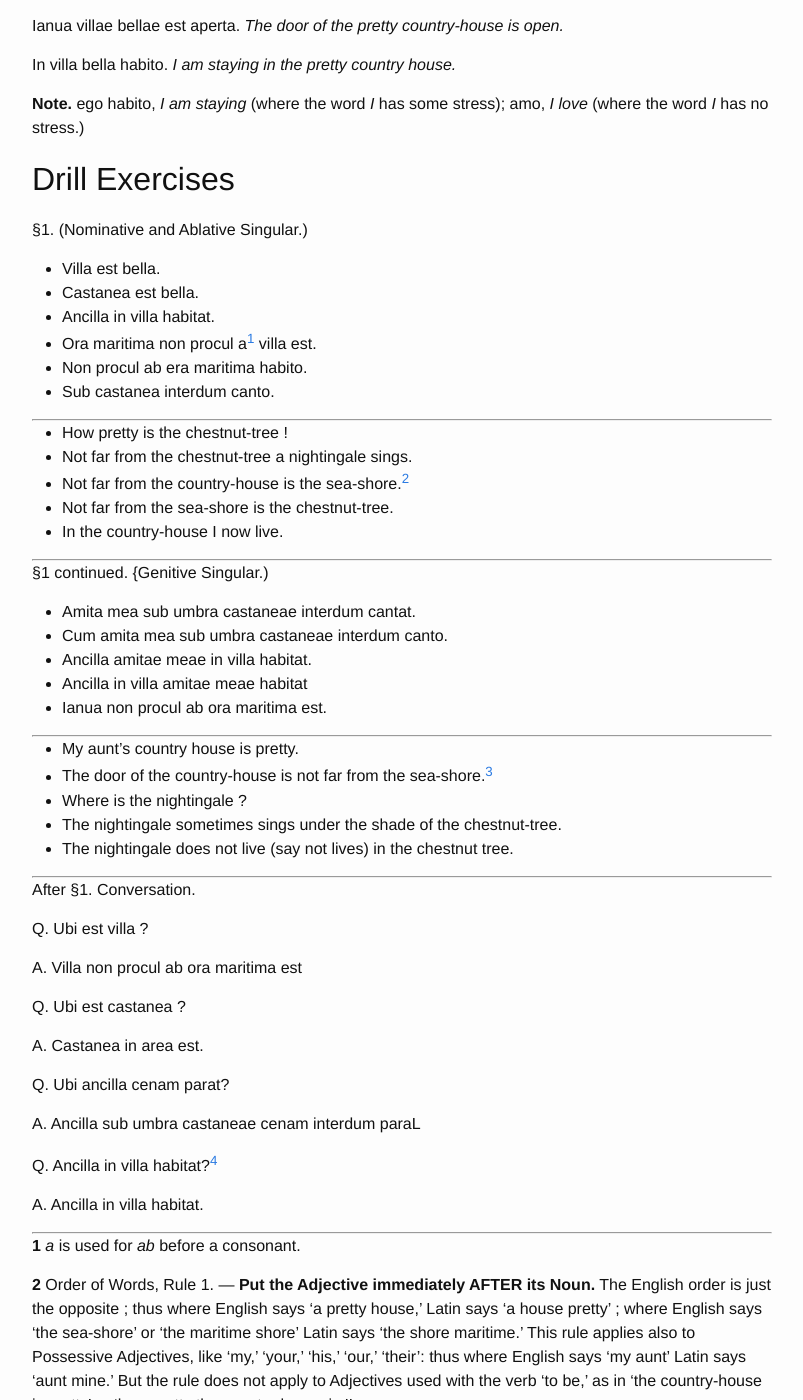
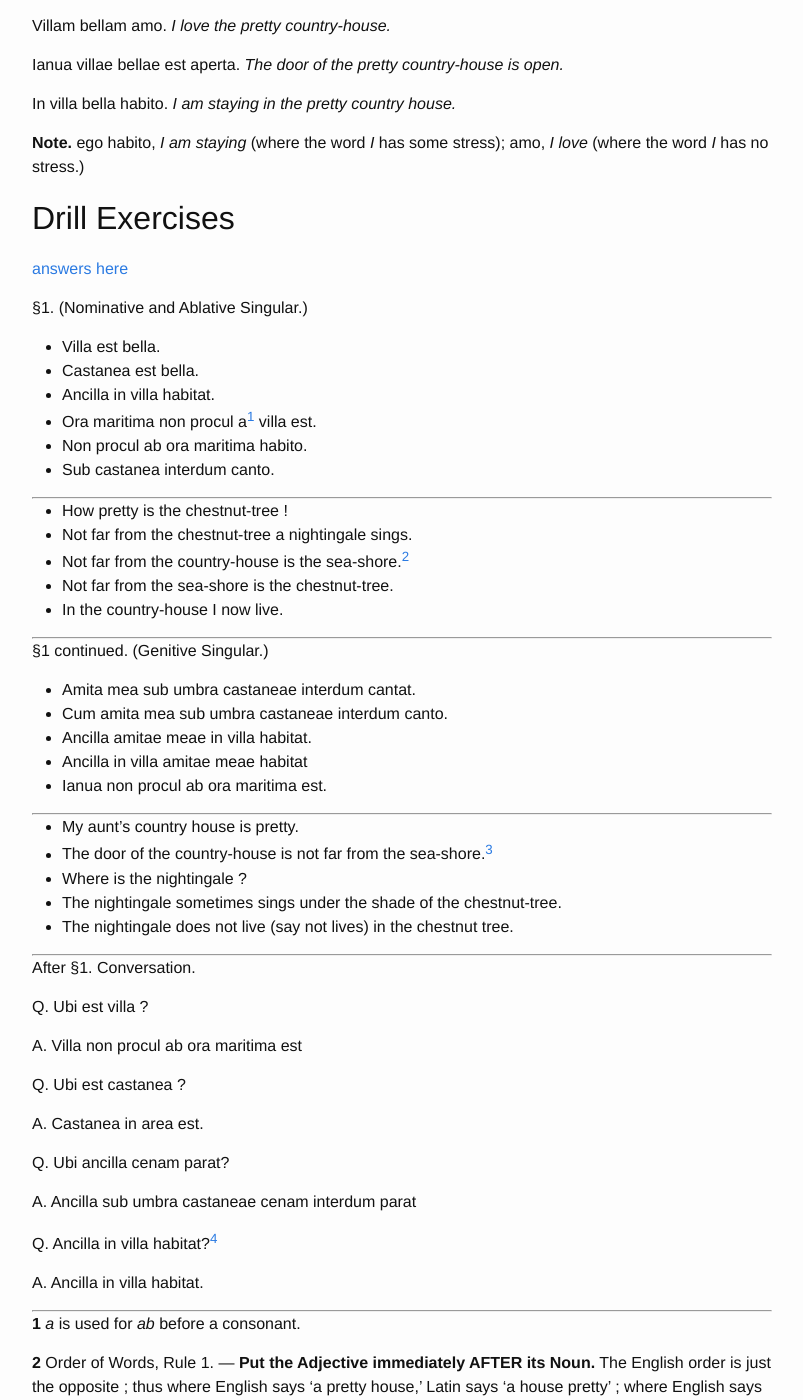
Before and after one commit to veromary/oramaritima, a Jekyll site: the page built from section/01.md, in a window 1280 px wide and 1400 px high, scrolled down 1964 px. Shown: the whole window, without its empty margins (238-1041 px from the left). Built offline with Jekyll 4.4.1, drawn with Linux system fonts in a browser that asks for light colours; some of the changed text lies outside the part shown.

Commit message:
more stuff - gloss

```diff
--- /dev/null
+++ b/_data/navigation.yml
@@ -0,0 +1,4 @@
+# Site navigation links
+
+- title: About
+  url: /about
--- a/_includes/head.html
+++ b/_includes/head.html
@@ -9,4 +9,8 @@
   <link rel="stylesheet" href="{{ "/css/main.css" | prepend: site.baseurl }}">
   <link rel="canonical" href="{{ page.url | replace:'index.html','' | prepend: site.baseurl | prepend: site.url }}">
   <link rel="alternate" type="application/rss+xml" title="{{ site.title }}" href="{{ "/feed.xml" | prepend: site.baseurl | prepend: site.url }}">
-</head>
+    {% if page.gloss %}
+<link rel="stylesheet" href="//cdn.jsdelivr.net/leipzig/latest/leipzig.min.css">
+<script src="//cdn.jsdelivr.net/leipzig/latest/leipzig.min.js"></script>
+    {% endif %}
+ </head>
--- a/_includes/header.html
+++ b/_includes/header.html
@@ -14,7 +14,7 @@
       </a>
 
       <div class="trigger">
-        {% for my_page in site.pages %}
+        {% for my_page in site.data.navigation %}
           {% if my_page.title %}
           <a class="page-link" href="{{ my_page.url | prepend: site.baseurl }}">{{ my_page.title }}</a>
           {% endif %}
--- a/section/01.md
+++ b/section/01.md
@@ -75,13 +77,15 @@
 
 # Drill Exercises
 
+[answers here]({{ site.url }}{{ site.baseurl }}/answers/01/)
+
 §1. (Nominative and Ablative Singular.)
 
 * Villa est bella.
 * Castanea est bella.
 * Ancilla in villa habitat.
 * Ora maritima non procul a[<sup>1</sup>](#footnote1) villa est.
-* Non procul ab era maritima habito.
+* Non procul ab ora maritima habito.
 * Sub castanea interdum canto.
 
 ---
@@ -94,7 +98,7 @@
 
 ---
 
-§1 continued. {Genitive Singular.)
+§1 continued. (Genitive Singular.)
 
 * Amita mea sub umbra castaneae interdum cantat.
 * Cum amita mea sub umbra castaneae interdum canto.
@@ -127,7 +131,7 @@
 
 Q. Ubi ancilla cenam parat?
 
-A. Ancilla sub umbra castaneae cenam interdum paraL
+A. Ancilla sub umbra castaneae cenam interdum parat
 
 Q. Ancilla in villa habitat?[<sup>4</sup>](#footnote1)
 
```
Also changed, not shown: other parts of section/01.md (+2 -0 lines), _includes/footer.html (+10 -0 lines), about.md (+2 -0 lines), answers/01.md (added, +128 -0 lines).
